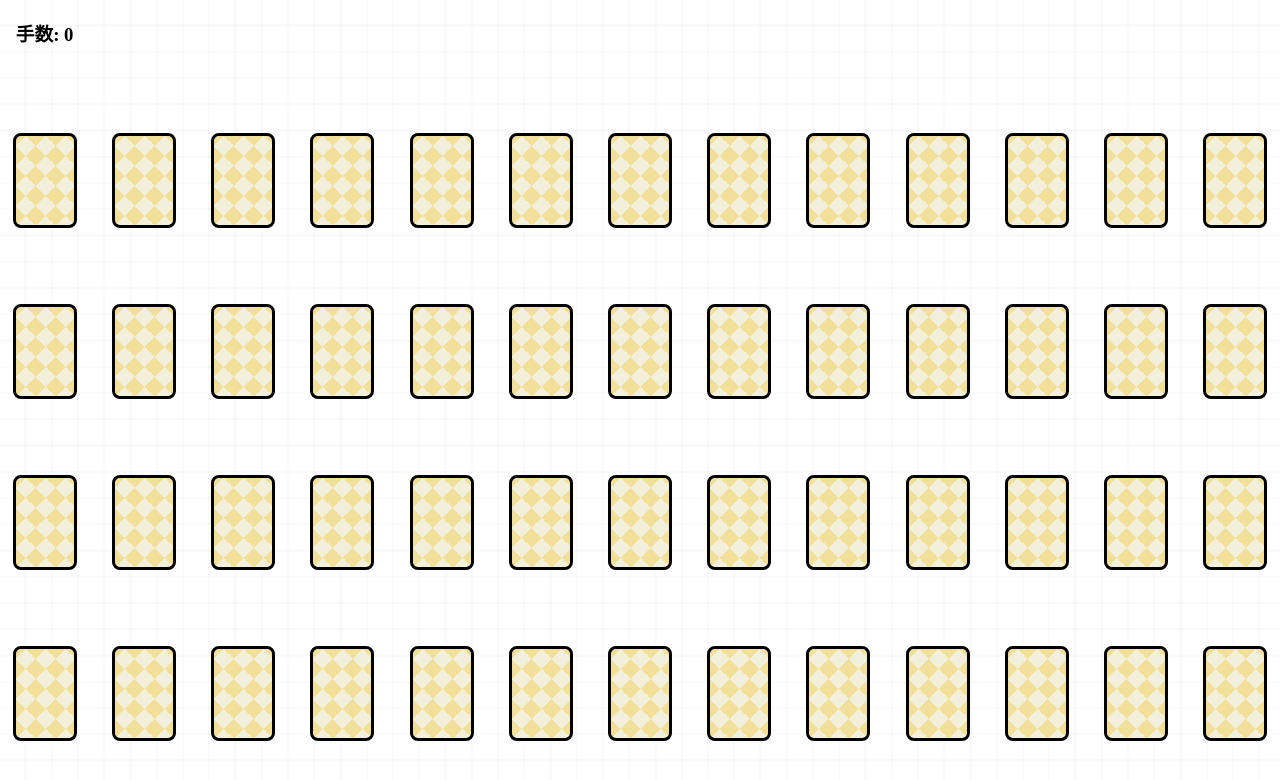
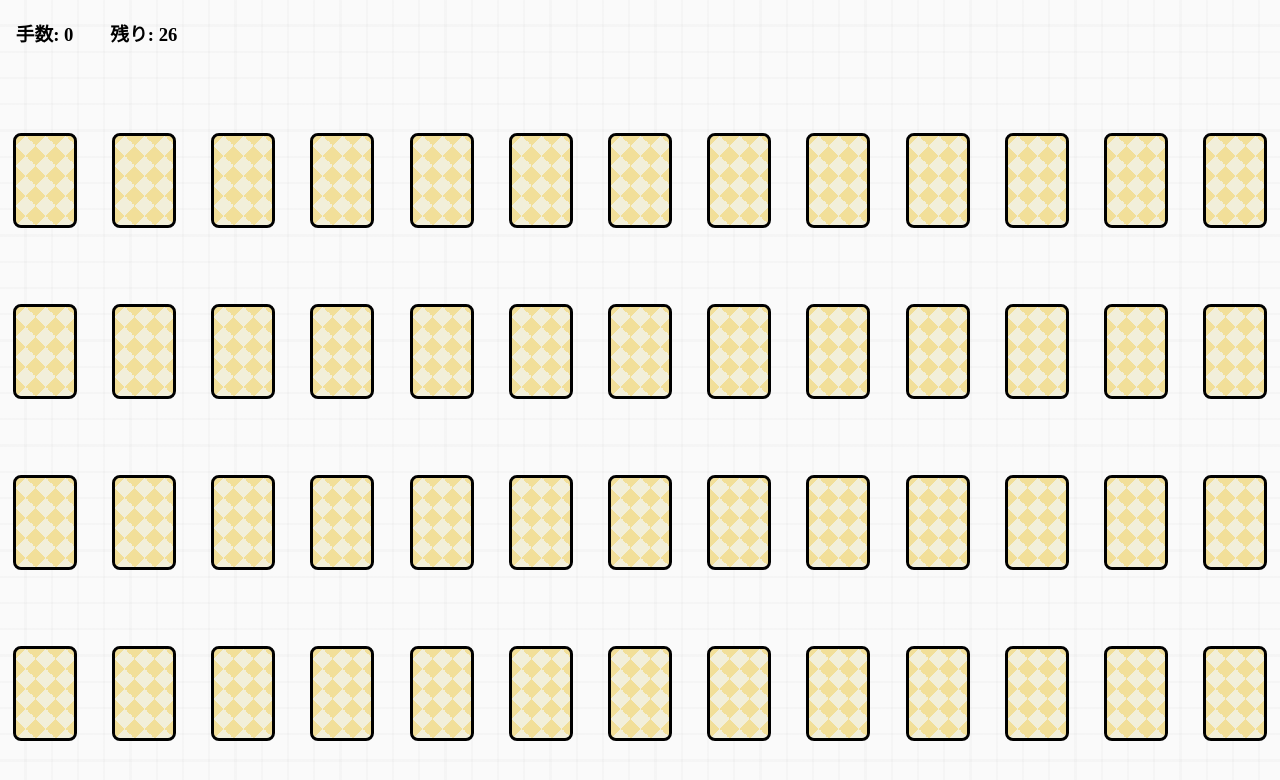
Before and after one commit to t-a1024/sevens, a React (Create React App) app: page / in a window 1280 px wide. Shown: the top 780 px of the page. Built offline with nearby package versions, Linux system fonts and the light colour scheme.

Commit message:
カードをひっくり返した際に色が変わるように、手数、残り枚数の追加

```diff
--- a/src/App.css
+++ b/src/App.css
@@ -5,7 +5,7 @@
     left: 0;
     width: 100vw;
     height: 100vh;
-    background-color: #fff;
+    background-color: rgb(250, 250, 250);
     z-index: -1;
   }
   .Paper_v2 {
--- a/src/App.tsx
+++ b/src/App.tsx
@@ -35,6 +35,10 @@
 
   // 初期化処理
   useEffect(() => {
+    reset();
+  }, []);
+
+  function reset() {
     // idが0のカードを取り除く
     const filteredCardData = CardData.filter(card => card.id !== 0);
 
@@ -52,7 +56,9 @@
     // シャッフルされたカードデータ
     const shuffledData = shuffleArray(combinedData);
     setCards(shuffledData);
-  }, []);
+    setMoveCount(0);
+    setMatchedCount(0);
+  }
 
   // 画面サイズに応じてスケールを設定
   useEffect(() => {
@@ -104,9 +110,6 @@
     if (cards[index].isFlipped || cards[index].isMatched || flippedCards.length === 2) {
       return;
     }
-
-    setMoveCount(moveCount + 1); // カードをクリックするたびに手数を増加
-
     const newCards = [...cards];
     newCards[index].isFlipped = true;
     setCards(newCards);
@@ -115,7 +118,7 @@
     if (flippedCards.length === 1) {
       const firstIndex = flippedCards[0];
       const secondIndex = index;
-
+      setMoveCount(moveCount + 1); // カードをクリックするたびに手数を増加
       if (newCards[firstIndex].str === newCards[secondIndex].str) {
         newCards[firstIndex].isMatched = true;
         newCards[secondIndex].isMatched = true;
@@ -145,13 +148,19 @@
       <div className="App" style={{ transform: `scale(${scale})`, transformOrigin: 'top left'}}>
         <div className='autoScale' ref={appRef} style={{ minWidth: `${width}vw`}}>
           <h3>手数: {moveCount}</h3>
-          <div></div><div></div><div></div><div></div><div></div><div></div><div></div><div></div><div></div><div></div><div></div><div></div>
+          <h3>残り: {(52-matchedCount)/2}</h3><div></div><div></div><div></div><div></div><div></div><div></div><div></div><div></div><div></div><div></div>
+          {matchedCount==52 ? (<button onClick={reset}>もう一度</button>):(<div></div>)}
           {cards.map((card, index) => (
             <div key={index} style={{ margin: "10px" }} onClick={() => handleCardClick(index)} className={`card ${card.isFlipped ? 'flipped' : 'unflipped'}`}>
-              {card.isFlipped || card.isMatched ? (
-                <Card id={card.id} mark={card.mark} color={card.color} />//カードの表面
+              {card.isMatched ? (
+                // 1. card.isMatched が true の場合（カードがペアとしてマッチした状態）
+                <Card id={card.id} mark={card.mark} color={card.color} outlineColor='black' />
+              ) : card.isFlipped ? (
+                // 2. card.isFlipped が true の場合（カードがめくられている状態）
+                <Card id={card.id} mark={card.mark} color={card.color} outlineColor='greenyellow'/>
               ) : (
-                <Card id={0} mark={card.mark} color={card.color} />//カードの裏面
+                // 3. どちらも false の場合（カードが裏返しの状態）
+                <Card id={0} mark={card.mark} color={card.color} outlineColor='black'/>
               )}
             </div>
           ))}
--- a/src/assets/card.css
+++ b/src/assets/card.css
@@ -1,12 +1,13 @@
-.card {
-    outline: solid black;
+.cardBox {
+    /* outline: solid black; */
     border-radius: 5px;
     height: 89px;
     overflow: hidden;
     width: 58px;
+    transform-style: preserve-3d;
 }
 
-.card .text-wrapper {
+.cardBox .text-wrapper {
     color: #000000;
     font-family: "Inter-Regular", Helvetica;
     font-size: 12px;
@@ -39,7 +40,7 @@
     width: 16px;
 }
 
-.card .group {
+.cardBox .group {
     height: 89px;
     left: 0;
     position: absolute;
--- a/src/assets/cardCompornents.tsx
+++ b/src/assets/cardCompornents.tsx
@@ -1,20 +1,21 @@
 import React from 'react';
 import './card.css';
-import { CardData } from './cardData'; // 必要なインポートのみを維持
+import { CardData } from './cardData';
 
 interface CardProps {
     id: number;
     mark: string;
     color: string;
+    outlineColor: string; // 外枠の色を受け取るプロパティ
 }
 
-export default function Card({ id, mark, color }: CardProps) {
+export default function Card({ id, mark, color, outlineColor }: CardProps) {
   // idに対応するラベルコンポーネントをCardDataから取得
   const cardInfo = CardData.find(card => card.id === id);
   const LabelComponent = cardInfo ? cardInfo.label : null;
 
   return (
-    <div className="card" style={{background: "#eaf4fc"}}>
+    <div className="cardBox" style={{ background: "#eaf4fc", outline: `solid ${outlineColor}` }}>
       <div className="text-wrapper" style={{ color: color }}>{cardInfo ? cardInfo.str : 'Unknown'}</div>
       <div className="div" style={{ color: color }}>{cardInfo ? cardInfo.str : 'Unknown'}</div>
       <div className="group">
```
